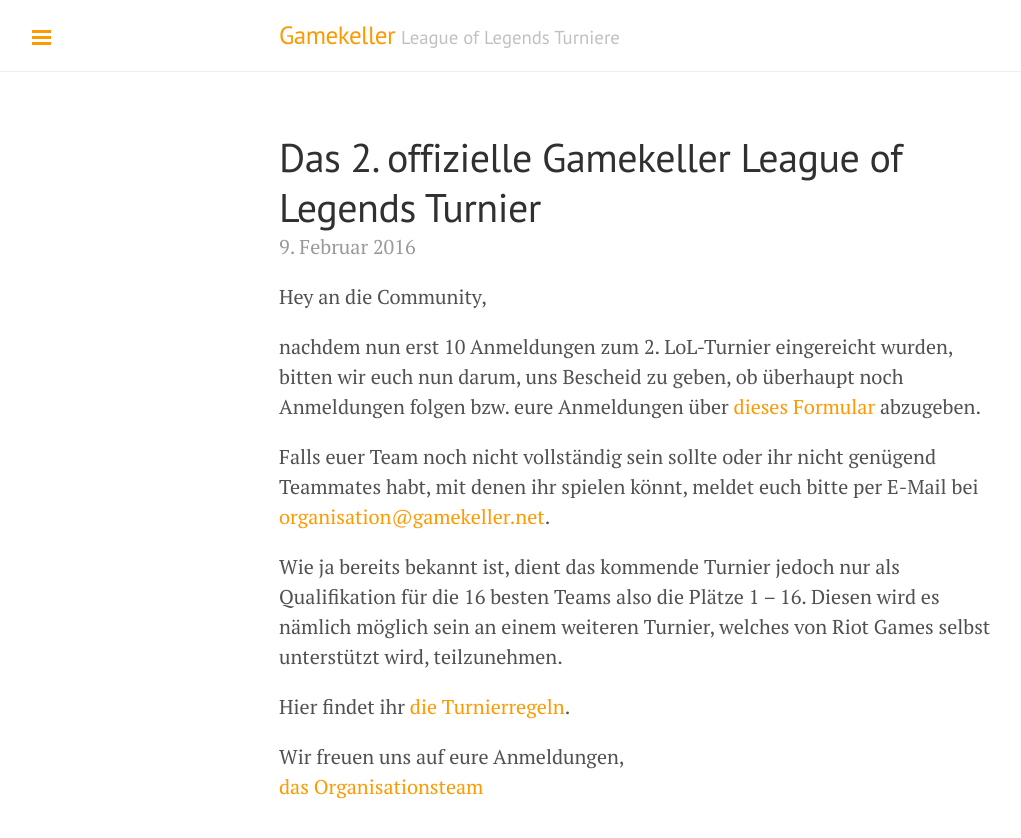
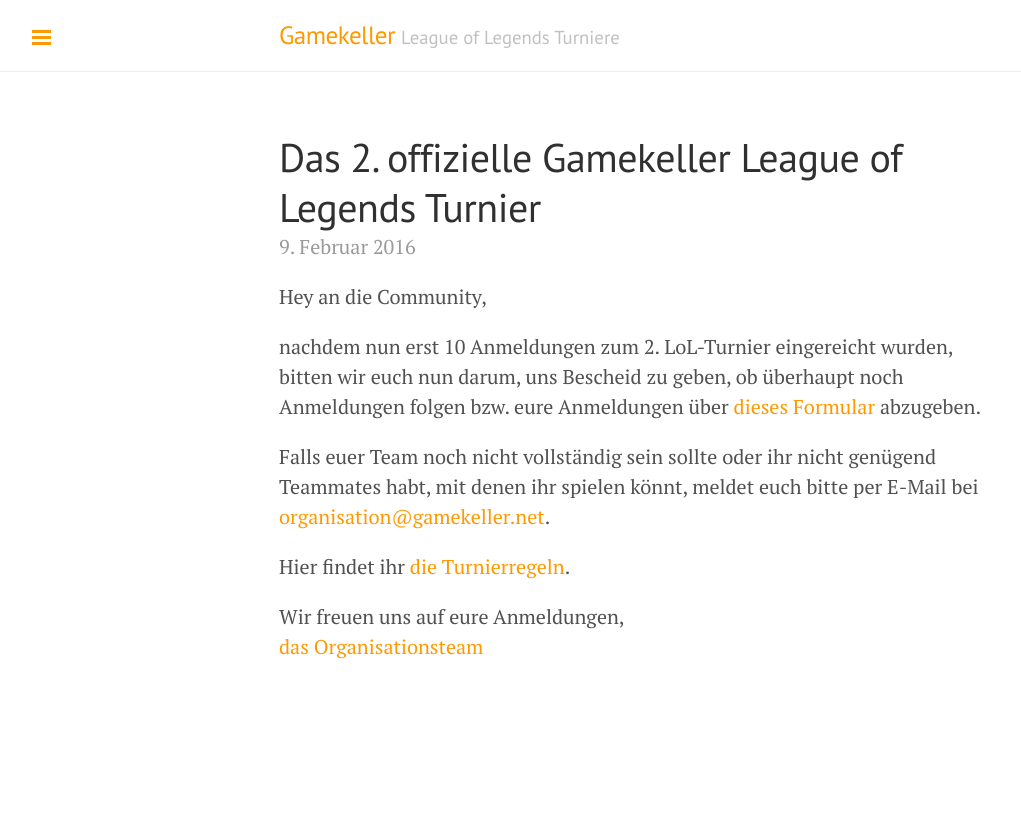
Before and after one commit to gamekeller/League-of-Legends-Turnier-Page, a Jekyll site: the page built from _posts/2016-02-09-2.lol-turnier.md, in a window 1280 px wide. Shown: the top 838 px of the page, without its empty margins (1-1022 px from the left). Built offline with Jekyll 4.4.1, drawn with Linux system fonts in a browser that asks for light colours.

Commit message:
Update 2016-02-09-2.lol-turnier.md

```diff
--- a/_posts/2016-02-09-2.lol-turnier.md
+++ b/_posts/2016-02-09-2.lol-turnier.md
@@ -12,11 +12,6 @@
 Falls euer Team noch nicht vollständig sein sollte oder ihr nicht genügend Teammates habt,
 mit denen ihr spielen könnt, meldet euch bitte per E-Mail bei [organisation@gamekeller.net](mailto:organisation@gamekeller.net).
 
-Wie ja bereits bekannt ist, dient das kommende Turnier jedoch nur als Qualifikation
-für die 16 besten Teams also die Plätze 1 – 16.
-Diesen wird es nämlich möglich sein an einem weiteren Turnier,
-welches von Riot Games selbst unterstützt wird, teilzunehmen.
-
 Hier findet ihr [die Turnierregeln](http://bit.ly/1S56oDs).
 
 Wir freuen uns auf eure Anmeldungen,<br>
```
